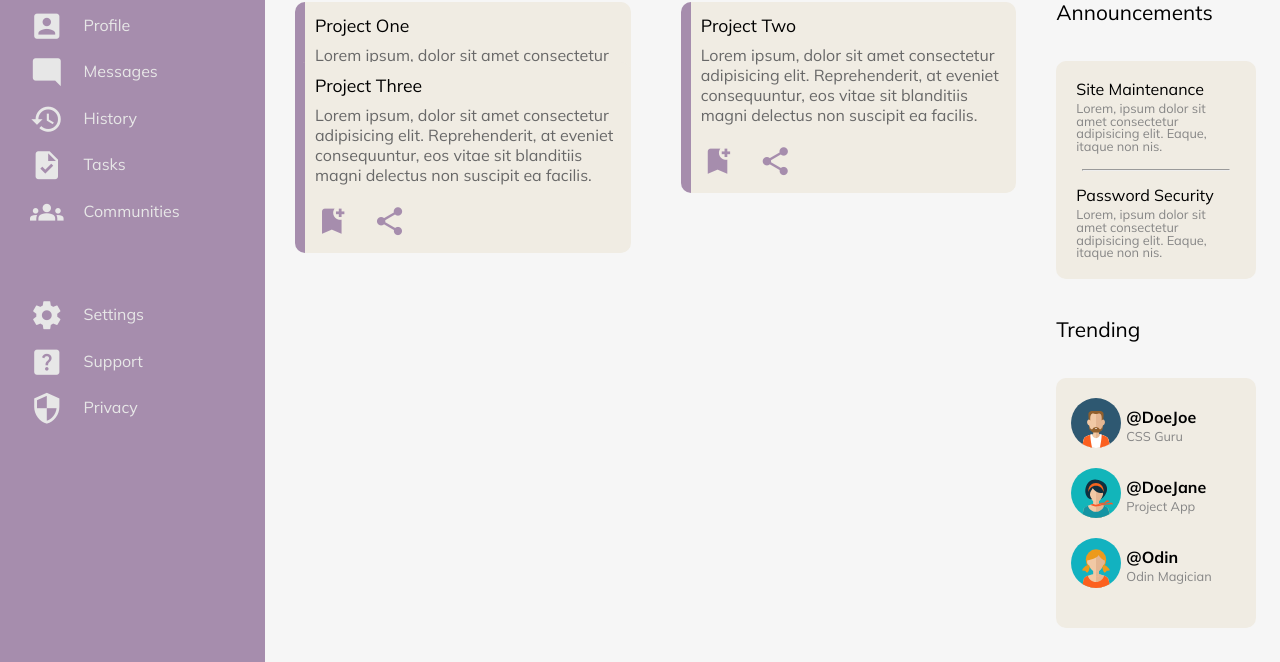
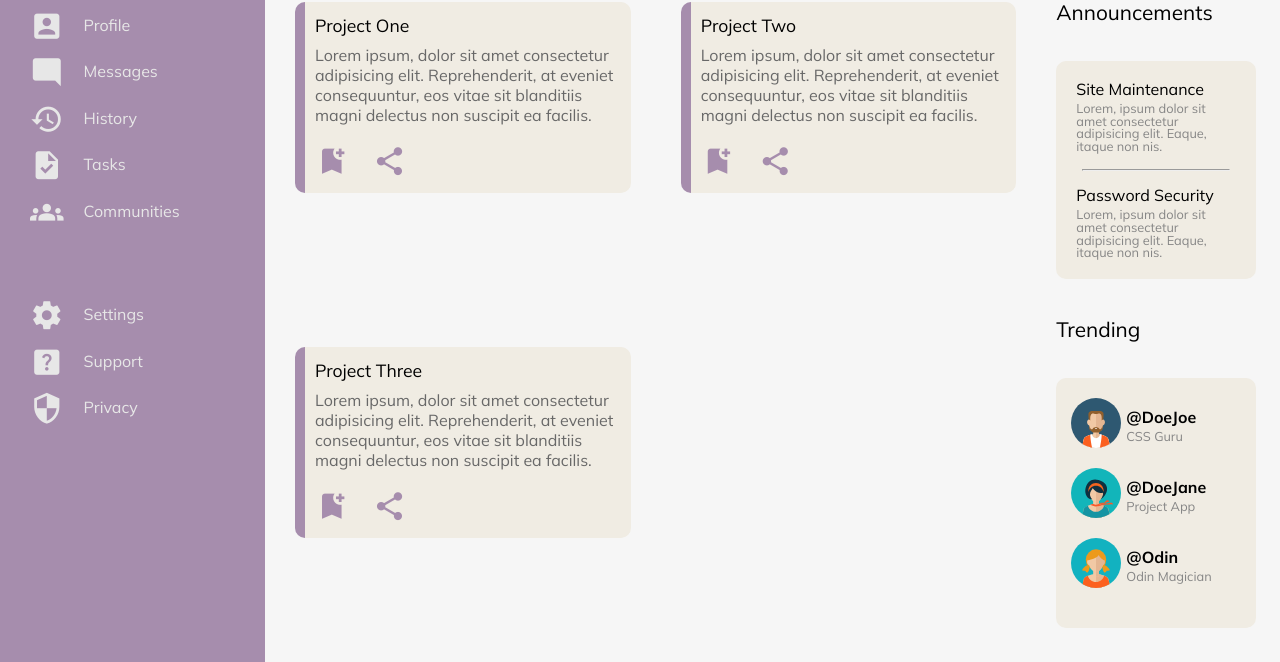
Before and after one commit to jonphob/Project-Dashboard, a plain HTML site: page index.html in a window 1280 px wide. Shown: the part 188-850 px from the top of the page. Drawn offline with Linux system fonts and the light colour scheme.

```diff
--- a/style.css
+++ b/style.css
@@ -182,7 +182,7 @@ body {
   background-color: #f6f6f6;
   display: grid;
   grid-template-columns: repeat(auto-fit, minmax(350px, 1fr));
-  grid-template-rows: 50px 200px 1fr;
+  grid-template-rows: repeat(auto, 200px);
   gap: 10px;
   align-items: center;
   justify-content: end;
```
